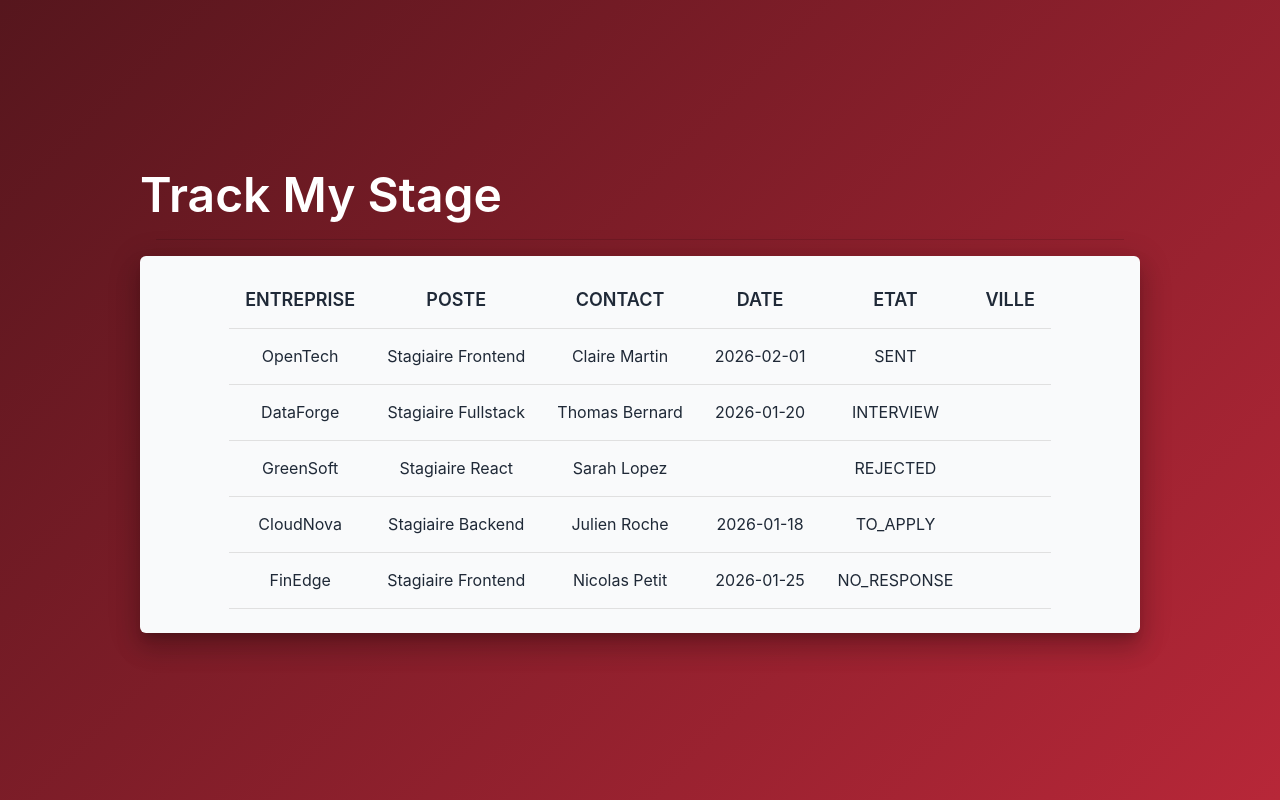
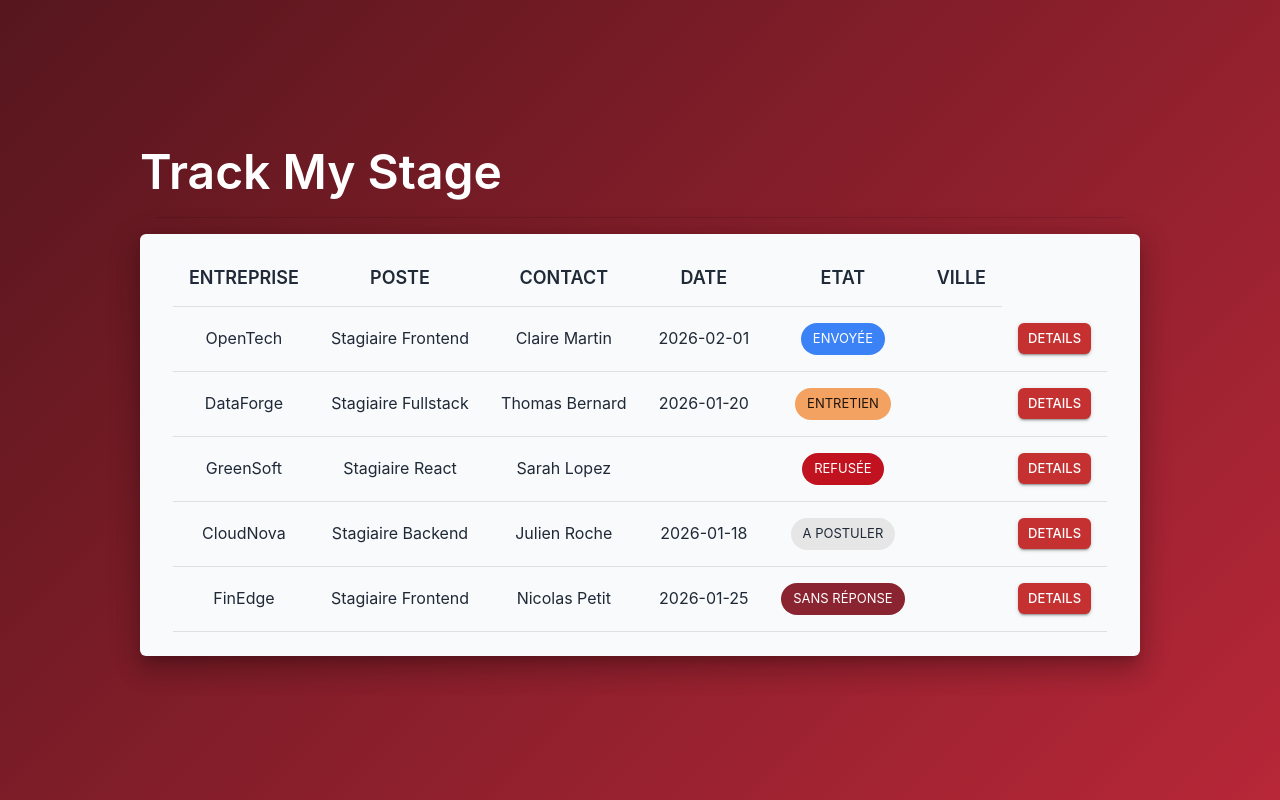
Before and after one commit to cbo31/TrackMyStage, a React app in the folder frontend/: page / in a window 1280 px wide. Built offline with nearby package versions, Linux system fonts and the light colour scheme; the HTML template or start-up script is replaced by a standard one.

Commit message:
Add: 'Details' button and color to status

```diff
--- a/frontend/src/components/Dashboard.jsx
+++ b/frontend/src/components/Dashboard.jsx
@@ -1,15 +1,44 @@
-import { Box, Button, Card, CardContent, Divider, Table, TableBody, TableCell, TableContainer, TableHead, TableRow, Typography } from '@mui/material'
+import { Box, Button, Card, Chip, CardContent, Divider, Table, TableBody, TableCell, TableContainer, TableHead, TableRow, Typography } from '@mui/material'
 import data from '/src/data.js'
 
 function Dashboard() {
 
+  const statusConfig = {
+    // TODO : modify chip's color
+    SENT: {label: "envoyée", color: "info"},
+    INTERVIEW: {label: "Entretien", color: "warning"},
+    REJECTED: {label: "Refusée", color: "error"},
+    TO_APPLY: {label: "A postuler", color: "default"},
+    NO_RESPONSE: {label: "Sans réponse", color: "secondary"},
+  }
+
   const columns = [
-    {label:"entreprise", key:"company"},
-    {label: "poste", key:"position"},
-    {label: "contact", key:"contact"},
-    {label: "date", key:"nextActionDate"},
-    {label: "etat", key:"status"},
-    {label: "ville", key:"town"},
+    {label:"Entreprise", key:"company"},
+    {label: "Poste", key:"position"},
+    {label: "Contact", key:"contact"},
+    {label: "Date", key:"nextActionDate"},
+    {
+      label: "Etat",
+      key: "status",
+      render: (row) => (
+        <Chip
+          label={statusConfig[row.status].label}
+          color={statusConfig[row.status].color}
+          sx={{
+            textTransform: 'uppercase',
+          }}
+        />
+      )
+    },
+    {label: "Ville", key:"town"},
+    { // add button beside backend data inside Table
+      label: "Actions",
+      key: "actions",
+      hideHeader: true, // enable hide row "actions" in th
+      render: (row) => (
+        <Button variant="contained" size="small"> details</Button>
+      )
+    }
   ];
 
   return (
@@ -33,9 +62,11 @@ function Dashboard() {
               <TableHead>
                 <TableRow>
                   {columns.map((col) => (
+                    !col.hideHeader && (
                     <TableCell key={col.key} align="center" sx={{ fontSize: 18, textTransform: 'uppercase', fontWeight: 600 }}>
                       {col.label}
                     </TableCell>
+                  )
                   ))}
                 </TableRow>
               </TableHead>
@@ -44,7 +75,7 @@ function Dashboard() {
                   <TableRow key={d.id}>
                     {columns.map((col) => (
                       <TableCell key={col.key} align="center" sx={{ fontSize: 16 }}>
-                        {d[col.key]}
+                        {col.render ? col.render(d) : d[col.key]}
                       </TableCell>
                     ))}
                   </TableRow>
```
